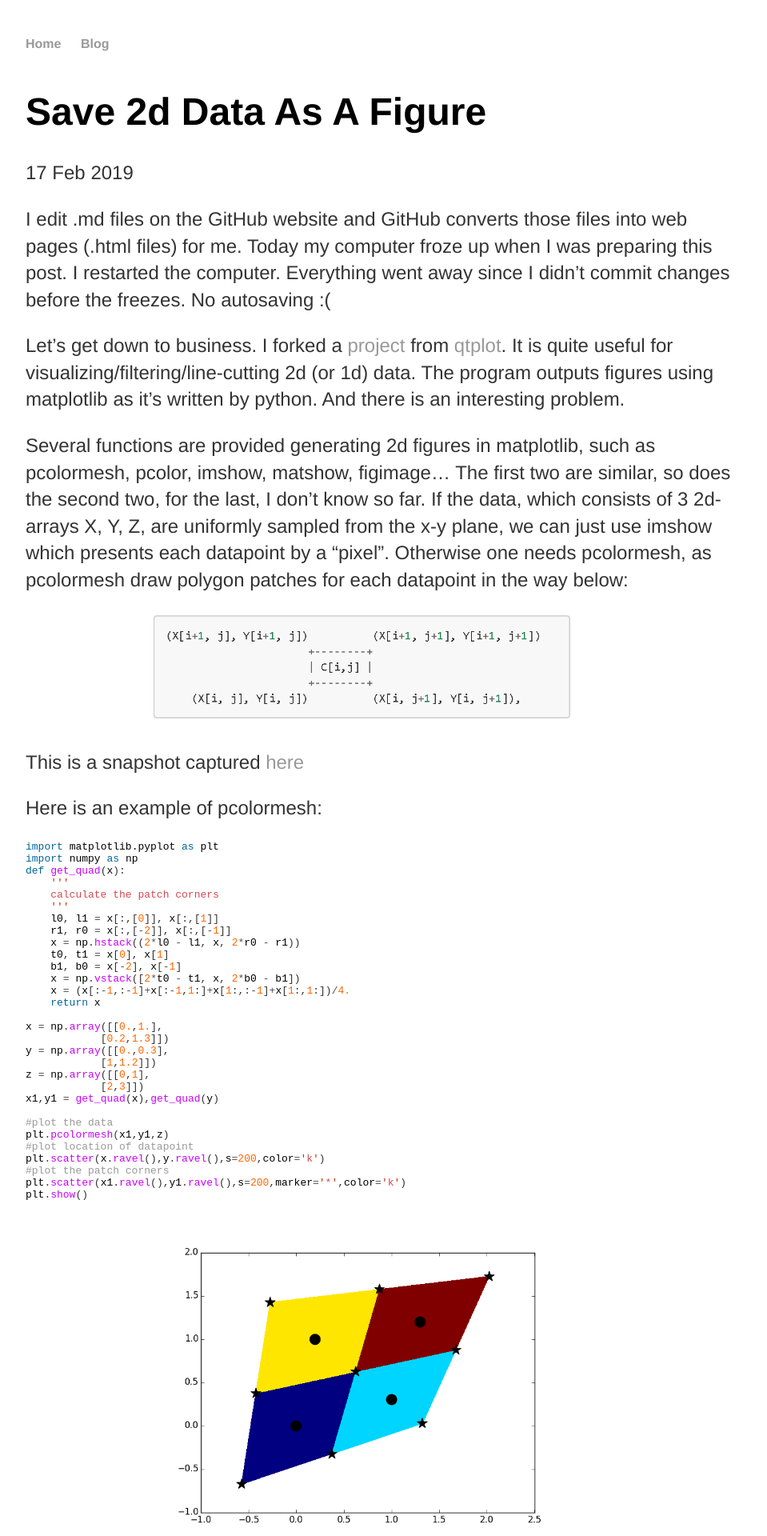
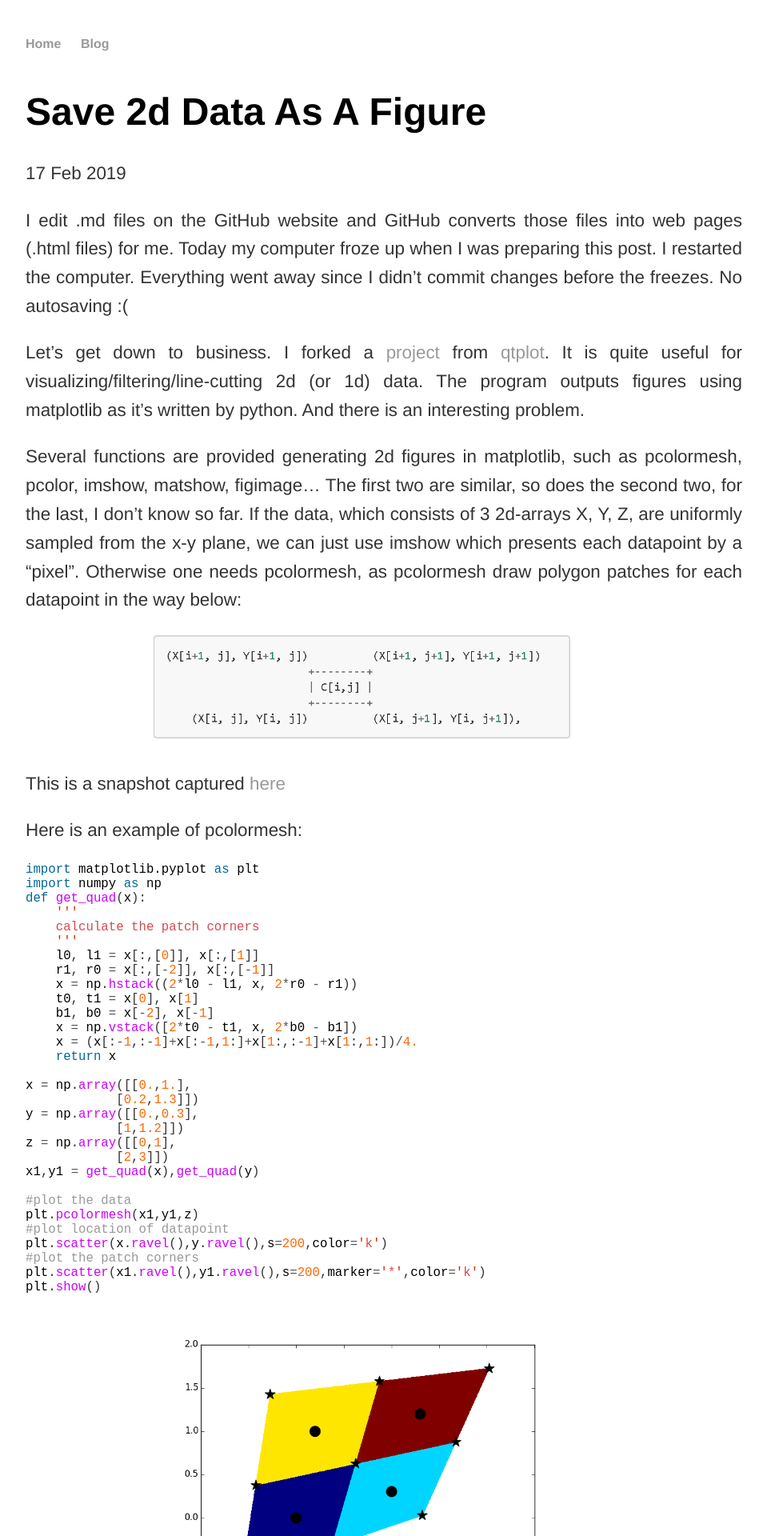
Before and after one commit to cover-me/cover-me.github.io, a Jekyll site: the page built from _posts/2019-02-17-Save-2d-data-as-a-figure.md, in a window 1280 px wide. Shown: the top 1920 px of the page at 80% size, without its empty margins (160-1119 px from the left). Built offline with Jekyll 4.4.1, drawn with Linux system fonts in a browser that asks for light colours.

Commit message:
Update main.css

```diff
--- a/css/main.css
+++ b/css/main.css
@@ -33,8 +33,9 @@
     font-size: 3em;
 }
 p {
-    font-size: 1.5em;
-    line-height: 1.4em;
+    text-align: justify;
+    font-size: 1.4em;
+    line-height: 1.6em;
     color: #333;
 }
 footer {
@@ -58,12 +59,13 @@
     width: 60%;
 }
 
-footer.img {
+footer img {
     height: 2.2em;
     width: auto;
 }
 
 /* codes highlighting, copy from http://loyc.net/res/css/syntax.css*/
+.highlight {font-size:1.1em; }
 .highlight .hll { background-color: #ffc; }
 .highlight .c { color: #888; font-weight: bold; } /* Comment */
 .highlight .err { color: #a00; background-color: #fff } /* Error */
```
